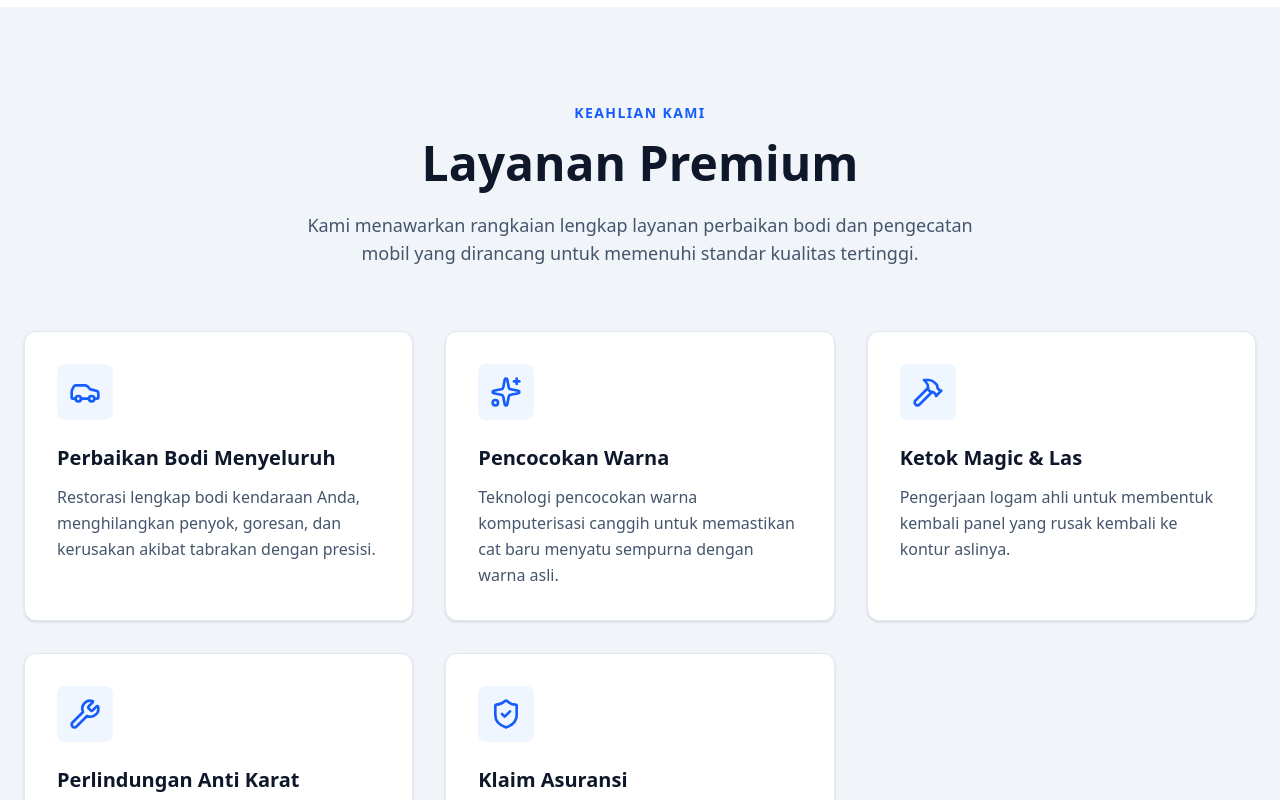
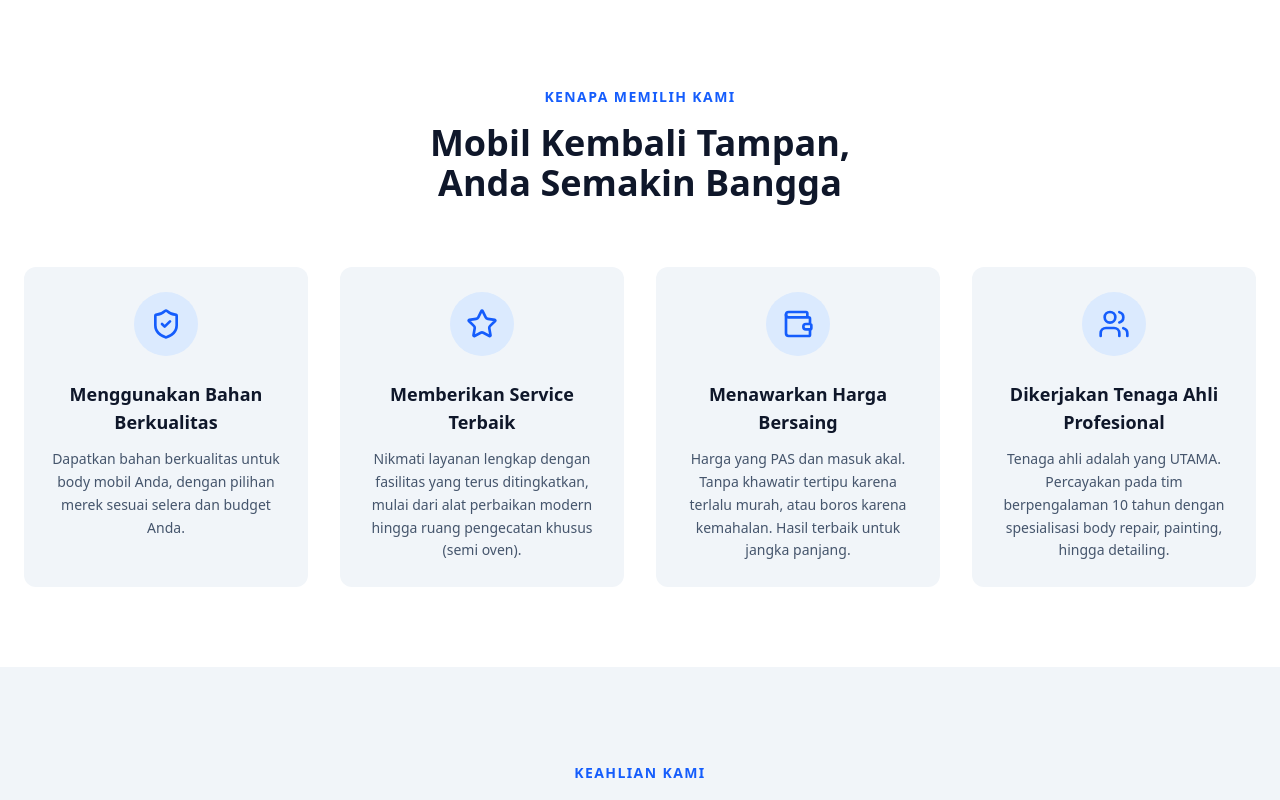
Before and after one commit to azahrulsmavo-design/awing-body-repair, a Next.js app: page / in a window 1280 px wide. Shown: the part 1700-2500 px from the top of the page. Built offline with nearby package versions, Linux system fonts and the light colour scheme.

Commit message:
repair components

```diff
--- a/src/app/page.tsx
+++ b/src/app/page.tsx
@@ -1,8 +1,10 @@
 import Navbar from "@/components/Navbar";
 import Hero from "@/components/Hero";
 import About from "@/components/About";
+import Features from "@/components/Features";
 import Services from "@/components/Services";
 import Gallery from "@/components/Gallery";
+import Testimonials from "@/components/Testimonials";
 import Contact from "@/components/Contact";
 import Footer from "@/components/Footer";
 
@@ -12,8 +14,10 @@ export default function Home() {
       <Navbar />
       <Hero />
       <About />
+      <Features />
       <Services />
       <Gallery />
+      <Testimonials />
       <Contact />
       <Footer />
     </main>
--- /dev/null
+++ b/src/components/Features.tsx
@@ -0,0 +1,76 @@
+"use client";
+
+import { motion } from "framer-motion";
+import { ShieldCheck, Star, Wallet, Users } from "lucide-react";
+
+const features = [
+    {
+        icon: <ShieldCheck size={32} />,
+        title: "Menggunakan Bahan Berkualitas",
+        description: "Dapatkan bahan berkualitas untuk body mobil Anda, dengan pilihan merek sesuai selera dan budget Anda."
+    },
+    {
+        icon: <Star size={32} />,
+        title: "Memberikan Service Terbaik",
+        description: "Nikmati layanan lengkap dengan fasilitas yang terus ditingkatkan, mulai dari alat perbaikan modern hingga ruang pengecatan khusus (semi oven)."
+    },
+    {
+        icon: <Wallet size={32} />,
+        title: "Menawarkan Harga Bersaing",
+        description: "Harga yang PAS dan masuk akal. Tanpa khawatir tertipu karena terlalu murah, atau boros karena kemahalan. Hasil terbaik untuk jangka panjang."
+    },
+    {
+        icon: <Users size={32} />,
+        title: "Dikerjakan Tenaga Ahli Profesional",
+        description: "Tenaga ahli adalah yang UTAMA. Percayakan pada tim berpengalaman 10 tahun dengan spesialisasi body repair, painting, hingga detailing."
+    }
+];
+
+export default function Features() {
+    return (
+        <section className="py-20 bg-white">
+            <div className="container mx-auto px-6">
+                <div className="text-center mb-16">
+                    <motion.h2
+                        initial={{ opacity: 0, y: 20 }}
+                        whileInView={{ opacity: 1, y: 0 }}
+                        viewport={{ once: true }}
+                        className="text-sm font-bold text-blue-600 uppercase tracking-widest mb-4"
+                    >
+                        Kenapa Memilih Kami
+                    </motion.h2>
+                    <motion.h3
+                        initial={{ opacity: 0, y: 20 }}
+                        whileInView={{ opacity: 1, y: 0 }}
+                        viewport={{ once: true }}
+                        transition={{ delay: 0.1 }}
+                        className="text-3xl md:text-4xl font-bold text-slate-900 mb-6"
+                    >
+                        Mobil Kembali Tampan, <br /> Anda Semakin Bangga
+                    </motion.h3>
+                </div>
+
+                <div className="grid grid-cols-1 md:grid-cols-2 lg:grid-cols-4 gap-8">
+                    {features.map((feature, index) => (
+                        <motion.div
+                            key={index}
+                            initial={{ opacity: 0, y: 30 }}
+                            whileInView={{ opacity: 1, y: 0 }}
+                            viewport={{ once: true }}
+                            transition={{ delay: index * 0.1 }}
+                            className="text-center p-6 rounded-xl bg-slate-50 hover:bg-white hover:shadow-lg transition-all duration-300 border border-transparent hover:border-blue-100"
+                        >
+                            <div className="w-16 h-16 mx-auto rounded-full bg-blue-100 flex items-center justify-center mb-6 text-blue-600">
+                                {feature.icon}
+                            </div>
+                            <h4 className="text-lg font-bold mb-3 text-slate-900">{feature.title}</h4>
+                            <p className="text-slate-600 text-sm leading-relaxed">
+                                {feature.description}
+                            </p>
+                        </motion.div>
+                    ))}
+                </div>
+            </div>
+        </section>
+    );
+}
--- a/src/components/Gallery.tsx
+++ b/src/components/Gallery.tsx
@@ -8,28 +8,33 @@ import { Instagram } from "lucide-react";
 const projects = [
     {
         image: "/images/portfolio-1.jpg",
-        title: "Restorasi Total",
+        title: "Repair & Cat Ford Everest",
         category: "Body Repair"
     },
     {
         image: "/images/portfolio-2.jpg",
-        title: "Pengecatan Ulang",
-        category: "Cat Mobil"
+        title: "Restorasi Vespa Klasik",
+        category: "Restorasi Motor"
     },
     {
         image: "/images/portfolio-3.jpg",
-        title: "Perbaikan Bumper",
-        category: "Perbaikan Minor"
+        title: "Cat Full Body Toyota Vios",
+        category: "Repaint Full Body"
     },
     {
         image: "/images/portfolio-4.jpg",
-        title: "Detailing Interior",
-        category: "Perawatan"
+        title: "Cat Panel Toyota Camry",
+        category: "Cat Panel"
     },
     {
         image: "/images/portfolio-5.jpg",
-        title: "Kustomisasi Warna",
-        category: "Modifikasi"
+        title: "Cat Moge Harley Davidson",
+        category: "Cat Motor"
+    },
+    {
+        image: "/images/portfolio-1.jpg", // Reusing image for demo
+        title: "Body Repair Honda Freed",
+        category: "Body Repair"
     }
 ];
 
--- a/src/components/Services.tsx
+++ b/src/components/Services.tsx
@@ -6,28 +6,33 @@ import { PaintBucket, Car, Wrench, ShieldCheck, Sparkles, Hammer } from "lucide-
 const services = [
     {
         icon: <Car size={32} />,
-        title: "Perbaikan Bodi Menyeluruh",
-        description: "Restorasi lengkap bodi kendaraan Anda, menghilangkan penyok, goresan, dan kerusakan akibat tabrakan dengan presisi."
+        title: "Cat Mobil Full Body",
+        description: "Kembalikan kilau mobil seperti baru dengan full body repaint. Ubah warna untuk tampil beda atau segarkan warna asli yang sudah kusam."
+    },
+    {
+        icon: <Wrench size={32} />,
+        title: "Cat Panel & Body Repair",
+        description: "Solusi untuk mobil penyok atau tergores. Layanan perbaikan panel dan pengecatan parsial untuk mengembalikan tampilan semula."
     },
     {
         icon: <Sparkles size={32} />,
-        title: "Pencocokan Warna",
-        description: "Teknologi pencocokan warna komputerisasi canggih untuk memastikan cat baru menyatu sempurna dengan warna asli."
+        title: "Restorasi Mobil",
+        description: "Kembalikan keantikan dan memori mobil klasik kesayangan Anda dengan layanan restorasi body total yang detail dan presisi."
+    },
+    {
+        icon: <ShieldCheck size={32} />,
+        title: "Salon Mobil & Detailing",
+        description: "Tampil bangga dengan mobil bersih mengkilap. Detailing eksterior, interior, ruang mesin, hingga coating sesuai keinginan."
     },
     {
         icon: <Hammer size={32} />,
-        title: "Ketok Magic & Las",
-        description: "Pengerjaan logam ahli untuk membentuk kembali panel yang rusak kembali ke kontur aslinya."
+        title: "Setting Body & Bumper",
+        description: "Perbaikan bumper turun, bercelah, atau terlepas akibat benturan. Kami setting ulang agar kembali rapi dan presisi."
     },
     {
-        icon: <Wrench size={32} />,
-        title: "Perlindungan Anti Karat",
-        description: "Perawatan anti karat komprehensif untuk melindungi bodi kendaraan Anda dari korosi."
-    },
-    {
-        icon: <ShieldCheck size={32} />,
-        title: "Klaim Asuransi",
-        description: "Kami membantu proses klaim asuransi untuk membuat proses perbaikan lancar dan bebas repot."
+        icon: <PaintBucket size={32} />,
+        title: "Cat Motor & Lainnya",
+        description: "Layanan pengecatan dan reparasi untuk motor gede (Moge), Vespa, dan kendaraan bermotor lainnya dengan kualitas terbaik."
     }
 ];
 
--- /dev/null
+++ b/src/components/Testimonials.tsx
@@ -0,0 +1,82 @@
+"use client";
+
+import { motion } from "framer-motion";
+import { Star, Quote } from "lucide-react";
+
+export default function Testimonials() {
+    return (
+        <section className="py-24 bg-slate-900 text-white relative overflow-hidden">
+            {/* Background Pattern */}
+            <div className="absolute inset-0 opacity-10">
+                <div className="absolute -top-24 -left-24 w-96 h-96 rounded-full bg-blue-600 blur-3xl"></div>
+                <div className="absolute bottom-0 right-0 w-64 h-64 rounded-full bg-blue-400 blur-3xl"></div>
+            </div>
+
+            <div className="container mx-auto px-6 relative z-10">
+                <div className="text-center mb-16">
+                    <motion.div
+                        initial={{ opacity: 0, scale: 0.9 }}
+                        whileInView={{ opacity: 1, scale: 1 }}
+                        viewport={{ once: true }}
+                        className="inline-flex items-center gap-2 bg-white/10 backdrop-blur-sm px-4 py-2 rounded-full mb-6 border border-white/20"
+                    >
+                        <Star className="text-yellow-400 fill-yellow-400" size={20} />
+                        <span className="font-bold text-lg">4.8/5</span>
+                        <span className="text-slate-300">di Google Maps</span>
+                    </motion.div>
+
+                    <motion.h2
+                        initial={{ opacity: 0, y: 20 }}
+                        whileInView={{ opacity: 1, y: 0 }}
+                        viewport={{ once: true }}
+                        transition={{ delay: 0.1 }}
+                        className="text-3xl md:text-5xl font-bold mb-6"
+                    >
+                        Apa Kata Mereka?
+                    </motion.h2>
+                    <motion.p
+                        initial={{ opacity: 0, y: 20 }}
+                        whileInView={{ opacity: 1, y: 0 }}
+                        viewport={{ once: true }}
+                        transition={{ delay: 0.2 }}
+                        className="text-slate-300 text-lg max-w-2xl mx-auto"
+                    >
+                        Jangan ragu lagi. Sudah banyak yang membuktikan sendiri kualitas layanan AWING Body Repair.
+                    </motion.p>
+                </div>
+
+                <div className="grid grid-cols-1 md:grid-cols-3 gap-8">
+                    {[1, 2, 3].map((item, index) => (
+                        <motion.div
+                            key={index}
+                            initial={{ opacity: 0, y: 30 }}
+                            whileInView={{ opacity: 1, y: 0 }}
+                            viewport={{ once: true }}
+                            transition={{ delay: index * 0.1 }}
+                            className="bg-white/5 backdrop-blur-md p-8 rounded-2xl border border-white/10 relative"
+                        >
+                            <Quote className="absolute top-6 right-6 text-blue-500/20" size={48} />
+                            <div className="flex gap-1 mb-4">
+                                {[...Array(5)].map((_, i) => (
+                                    <Star key={i} size={16} className="text-yellow-400 fill-yellow-400" />
+                                ))}
+                            </div>
+                            <p className="text-slate-300 mb-6 leading-relaxed italic">
+                                "Hasil pengecatan sangat rapi dan warnanya benar-benar sama dengan aslinya. Pelayanan ramah dan harganya sangat masuk akal. Recommended banget buat yang cari bengkel cat di Depok!"
+                            </p>
+                            <div className="flex items-center gap-4">
+                                <div className="w-10 h-10 rounded-full bg-blue-600 flex items-center justify-center font-bold text-white">
+                                    {String.fromCharCode(65 + index)}
+                                </div>
+                                <div>
+                                    <h4 className="font-bold text-white">Pelanggan Puas {index + 1}</h4>
+                                    <p className="text-xs text-slate-400">Google Review</p>
+                                </div>
+                            </div>
+                        </motion.div>
+                    ))}
+                </div>
+            </div>
+        </section>
+    );
+}
--- a/src/lib/blog-data.ts
+++ b/src/lib/blog-data.ts
@@ -13,78 +13,94 @@ export interface BlogPost {
 
 export const blogPosts: BlogPost[] = [
     {
-        slug: "tips-merawat-cat-mobil-agar-tetap-kinclong",
-        title: "5 Tips Merawat Cat Mobil Agar Tetap Kinclong di Cuaca Ekstrem",
+        slug: "perbaikan-body-mobil-panduan-lengkap",
+        title: "Perbaikan Body Mobil: Panduan Lengkap untuk Memulihkan Tampilan dan Nilai Kendaraan Anda",
         excerpt:
-            "Jangan biarkan panas matahari dan hujan merusak kilau mobil Anda. Simak tips ampuh merawat cat mobil agar tetap awet dan bercahaya.",
-        date: "2023-10-25",
+            "Perbaikan body mobil bukan sekadar urusan estetika. Panel yang penyok, goresan cat, bumper retak, hingga pintu yang rusak perlu segera ditangani.",
+        date: "2025-08-17",
         author: "Admin AWING",
         image: "https://images.unsplash.com/photo-1601362840469-51e4d8d58785?q=80&w=2070&auto=format&fit=crop",
-        tags: ["Perawatan", "Cat Mobil", "Tips"],
+        tags: ["Panduan", "Body Repair"],
         content: `
-      <p>Cuaca ekstrem seperti panas terik yang menyengat dan hujan deras yang tiba-tiba bisa menjadi musuh utama bagi cat mobil Anda. Jika dibiarkan tanpa perawatan yang tepat, cat mobil bisa cepat kusam, pudar, bahkan mengelupas. Berikut adalah 5 tips ampuh untuk menjaga cat mobil Anda tetap kinclong:</p>
-
-      <h3>1. Cuci Mobil Secara Rutin</h3>
-      <p>Debu, kotoran burung, dan getah pohon yang menempel terlalu lama dapat merusak lapisan cat. Usahakan mencuci mobil minimal seminggu sekali, terutama setelah terkena hujan karena air hujan mengandung asam yang korosif.</p>
-
-      <h3>2. Gunakan Sabun Khusus Mobil</h3>
-      <p>Hindari menggunakan deterjen atau sabun cuci piring karena dapat mengikis lapisan wax pelindung cat. Gunakan sampo khusus mobil yang memiliki pH seimbang.</p>
-
-      <h3>3. Lakukan Polishing dan Waxing</h3>
-      <p>Polishing berguna untuk menghilangkan baret halus, sedangkan waxing memberikan lapisan pelindung tambahan agar cat tidak mudah kusam akibat sinar UV. Lakukan waxing setidaknya 3 bulan sekali.</p>
-
-      <h3>4. Parkir di Tempat Teduh</h3>
-      <p>Sinar matahari langsung (UV) adalah penyebab utama cat mobil memudar. Jika memungkinkan, parkirlah di garasi atau gunakan sarung mobil (car cover) jika harus parkir di luar ruangan.</p>
-
-      <h3>5. Segera Perbaiki Baret atau Penyok</h3>
-      <p>Baret yang dalam bisa menembus lapisan cat hingga ke logam, menyebabkan karat. Jika ada kerusakan pada bodi mobil, segera bawa ke bengkel body repair terpercaya seperti <strong>AWING Body Repair</strong> untuk penanganan profesional.</p>
+      <p>Perbaikan body mobil bukan sekadar urusan estetika. Panel yang penyok, goresan cat, bumper retak, hingga pintu yang rusak perlu segera ditangani untuk mencegah kerusakan lebih lanjut seperti karat.</p>
+      <h3>Mengapa Penting?</h3>
+      <p>Kerusakan pada bodi mobil dapat menurunkan nilai jual kembali kendaraan Anda secara signifikan. Selain itu, kerusakan struktur yang tidak terlihat bisa membahayakan keselamatan berkendara.</p>
+      <p>Di AWING Body Repair, kami menggunakan teknik modern untuk mengembalikan bentuk dan kekuatan bodi mobil Anda seperti semula.</p>
     `,
     },
     {
-        slug: "perbedaan-body-repair-dan-ketok-magic",
-        title: "Apa Bedanya Body Repair dan Ketok Magic? Mana yang Lebih Baik?",
+        slug: "servis-bodi-mobil-cepat",
+        title: "Servis Bodi Mobil Kini Tidak Butuh Waktu Lama",
         excerpt:
-            "Sering bingung memilih antara Body Repair atau Ketok Magic? Pahami perbedaan proses, hasil, dan biayanya di sini sebelum memutuskan.",
-        date: "2023-11-10",
+            "Anda sering mengalami proses yang lama dan berbelit-belit ketika harus servis bodi mobil? Temukan solusinya di sini.",
+        date: "2023-09-25",
         author: "Admin AWING",
-        image: "https://images.unsplash.com/photo-1507136566006-cfc505b114fc?q=80&w=2070&auto=format&fit=crop",
-        tags: ["Edukasi", "Body Repair"],
+        image: "https://images.unsplash.com/photo-1487754180451-c456f719a1fc?q=80&w=2070&auto=format&fit=crop",
+        tags: ["Servis Cepat", "Tips"],
         content: `
-      <p>Ketika mobil mengalami penyok atau baret, pemilik mobil seringkali dihadapkan pada dua pilihan: bengkel Body Repair atau Ketok Magic. Keduanya menawarkan solusi perbaikan bodi mobil, namun memiliki metode dan hasil yang berbeda.</p>
-
-      <h3>Metode Pengerjaan</h3>
-      <p><strong>Ketok Magic</strong> biasanya menggunakan alat-alat sederhana dan teknik khusus untuk mengembalikan bentuk plat bodi dari dalam atau luar tanpa banyak merusak cat asli (jika memungkinkan). Pengerjaannya cenderung lebih cepat.</p>
-      <p><strong>Body Repair</strong> menggunakan prosedur standar pabrikan. Mulai dari pengelasan, pengetokan, pendempulan, hingga pengecatan ulang di ruang oven (spray booth) untuk hasil yang presisi dan warna yang sama persis dengan aslinya.</p>
-
-      <h3>Kualitas Hasil</h3>
-      <p>Body Repair umumnya menawarkan hasil yang lebih rapi dan tahan lama karena menggunakan bahan cat berkualitas dan proses pengecatan yang steril dari debu. Warna yang dihasilkan pun lebih akurat karena melalui proses color matching komputerisasi.</p>
-
-      <h3>Mana yang Harus Dipilih?</h3>
-      <p>Jika kerusakan hanya penyok kecil tanpa goresan cat yang parah, Ketok Magic bisa jadi solusi cepat dan hemat. Namun, jika kerusakan cukup parah, melibatkan struktur bodi, atau cat sudah terkelupas luas, <strong>Body Repair</strong> adalah pilihan terbaik untuk mengembalikan mobil Anda seperti baru.</p>
+      <p>Anda sering mengalami proses yang lama dan berbelit-belit ketika harus servis bodi mobil? Mobil Anda sudah sampai di bengkel tapi tak kunjung dilayani oleh teknisi?</p>
+      <p>Kami memahami waktu Anda sangat berharga. Dengan manajemen alur kerja yang efisien dan peralatan canggih, AWING Body Repair berkomitmen memberikan layanan yang cepat tanpa mengorbankan kualitas.</p>
     `,
     },
     {
-        slug: "tanda-mobil-perlu-siram-full-body",
-        title: "3 Tanda Mobil Anda Sudah Perlu Siram Cat Full Body",
+        slug: "pemilihan-warna-cat-mobil",
+        title: "Pemilihan Warna Cat Mobil Anti Bosan",
         excerpt:
-            "Warna belang, cat kusam, atau banyak baret halus? Kenali tanda-tanda mobil Anda membutuhkan peremajaan total dengan cat full body.",
-        date: "2023-12-05",
+            "Tak Usah Beli Baru, Simak Tips Pemilihan Warna Cat Mobil Anti Bosan Ini. Solusi agar kendaraan lama terasa baru kembali.",
+        date: "2023-09-25",
         author: "Admin AWING",
         image: "https://images.unsplash.com/photo-1494905998402-395d579af97f?q=80&w=2073&auto=format&fit=crop",
-        tags: ["Repaint", "Tips"],
+        tags: ["Warna", "Repaint"],
         content: `
-      <p>Mobil yang sudah berusia beberapa tahun biasanya mulai menunjukkan tanda-tanda penuaan pada catnya. Kapan waktu yang tepat untuk melakukan pengecatan ulang seluruh bodi (siram full body)? Berikut tandanya:</p>
-
-      <h3>1. Warna Cat Sudah Kusam dan Pudar (Chalking)</h3>
-      <p>Jika cat mobil terlihat seperti berkapur atau warnanya tidak lagi tajam meskipun sudah dipoles, itu tandanya lapisan clear coat sudah menipis atau hilang. Ini saatnya untuk repaint.</p>
-
-      <h3>2. Banyak Baret Halus (Swirl Marks) dan Penyok Kecil</h3>
-      <p>Akumulasi baret-baret halus akibat pencucian yang salah atau gesekan ranting pohon bisa membuat mobil terlihat tidak terawat. Jika jumlahnya sudah terlalu banyak, spot repair mungkin akan membuat mobil terlihat belang. Full body repaint adalah solusi terbaik.</p>
-
-      <h3>3. Clear Coat Mengelupas (Peeling)</h3>
-      <p>Ini adalah tanda kerusakan cat yang paling parah. Jika lapisan bening pelindung cat sudah mulai mengelupas seperti kulit, maka lapisan cat di bawahnya tidak lagi terlindungi dan akan cepat rusak. Segera lakukan pengecatan ulang sebelum karat menyerang bodi mobil.</p>
-
-      <p>Ingin mobil lama Anda terlihat seperti baru keluar dari showroom? Konsultasikan layanan siram full body di <strong>AWING Body Repair</strong>.</p>
+      <p>Pemilihan warna cat mobil – membuat bosan dengan kendaraan lama? Solusinya tak harus beli baru. Mengganti warna cat mobil (repaint) bisa memberikan nuansa segar yang drastis.</p>
+      <h3>Tips Memilih Warna</h3>
+      <ul>
+        <li>Pilih warna yang sesuai dengan karakter Anda.</li>
+        <li>Pertimbangkan warna yang mudah perawatannya (seperti silver atau abu-abu).</li>
+        <li>Gunakan cat berkualitas tinggi agar warna tahan lama dan tidak cepat pudar.</li>
+      </ul>
+    `,
+    },
+    {
+        slug: "warna-cat-mobil-terpopuler",
+        title: "Warna Cat Mobil Terpopuler Saat Ini",
+        excerpt:
+            "Warna cat mobil terpopuler adalah warna yang paling banyak kita temui. Apa saja tren warna saat ini?",
+        date: "2023-09-23",
+        author: "Admin AWING",
+        image: "https://images.unsplash.com/photo-1552519507-da3b142c6e3d?q=80&w=2070&auto=format&fit=crop",
+        tags: ["Tren", "Warna"],
+        content: `
+      <p>Warna cat mobil terpopuler adalah warna yang paling banyak kita temui atau orang lain gunakan pada mobil mereka. Hal itu menjadikan sebuah warna cat mobil menjadi tren.</p>
+      <p>Saat ini, warna-warna monokrom seperti Putih, Hitam, dan Abu-abu masih mendominasi. Namun, warna-warna unik seperti Nardo Grey atau warna pastel mulai banyak diminati untuk memberikan kesan modern dan sporty.</p>
+    `,
+    },
+    {
+        slug: "sebab-sasis-mobil-keropos",
+        title: "Waspada! Ini Sebab Sasis Mobil Keropos",
+        excerpt:
+            "Tidak ada yang lebih menyebalkan daripada sasis mobil yang keropos. Ketahui penyebabnya sebelum terlambat.",
+        date: "2023-09-22",
+        author: "Admin AWING",
+        image: "https://images.unsplash.com/photo-1625047509168-a7026f36de04?q=80&w=2000&auto=format&fit=crop",
+        tags: ["Perawatan", "Sasis"],
+        content: `
+      <p>Sebab Sasis Mobil Keropos - Tidak ada yang lebih menyebalkan daripada sasis mobil yang keropos. Rasanya seperti mobil kita sedang berada dalam bahaya besar ketika bagian vital ini mulai rusak.</p>
+      <p>Penyebab utamanya adalah karat yang tidak segera ditangani. Air hujan, lumpur, dan kotoran yang menempel di kolong mobil jika dibiarkan akan memicu korosi. Lakukan pelapisan anti-karat secara berkala untuk mencegahnya.</p>
+    `,
+    },
+    {
+        slug: "ahli-perbaikan-body-mobil",
+        title: "Pentingnya Memilih Ahli Perbaikan Body Mobil",
+        excerpt:
+            "Memiliki kendaraan yang terdapat luka goresan atau penyok jelas membuat hati tidak nyaman. Percayakan pada ahlinya.",
+        date: "2023-09-22",
+        author: "Admin AWING",
+        image: "https://images.unsplash.com/photo-1599256621730-535171e28e50?q=80&w=2069&auto=format&fit=crop",
+        tags: ["Tips", "Edukasi"],
+        content: `
+      <p>Ahli Perbaikan Body Mobil – Memiliki kendaraan yang terdapat luka goresan atau penyok di sisi bagian tertentu jelas membuat hati tidak nyaman. Walaupun sedikit kerusakan, hal ini bisa mengurangi estetika mobil.</p>
+      <p>Memilih bengkel yang tepat sangat krusial. Pastikan bengkel memiliki teknisi berpengalaman, peralatan lengkap, dan reputasi yang baik seperti AWING Body Repair untuk hasil yang memuaskan.</p>
     `,
     },
 ];
```
